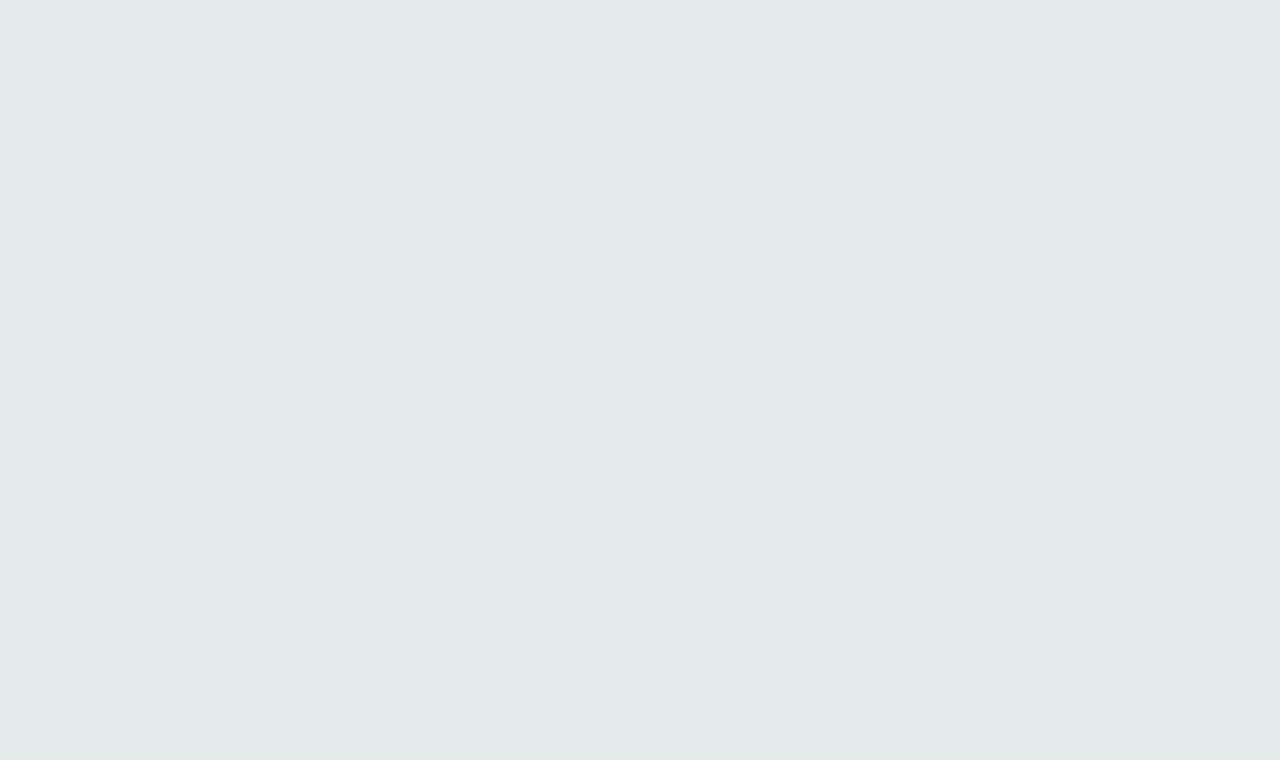
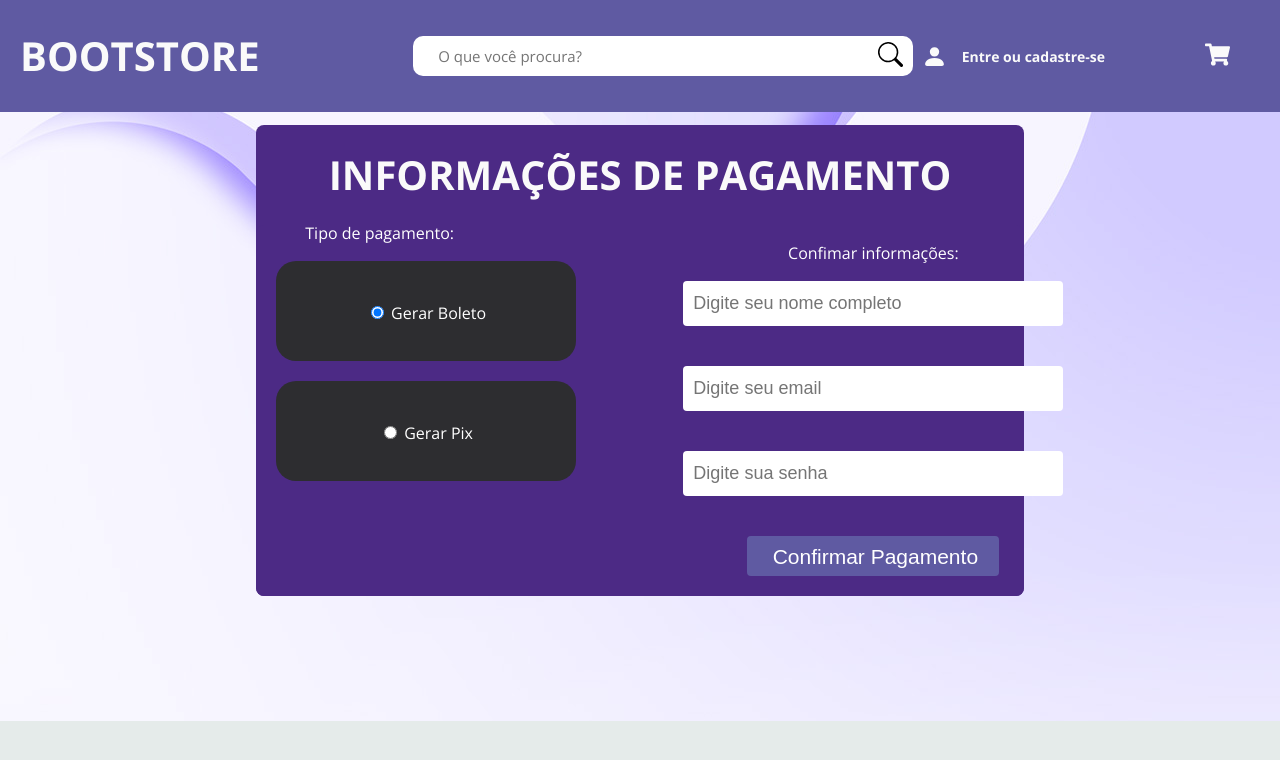
Before and after one commit to Ranbut/projeto15-boot_store-front, a React (Create React App) app: page /checkout in a window 1280 px wide. Shown: the top 760 px of the page. Built offline with nearby package versions, Linux system fonts and the light colour scheme.

Commit message:
feat: Checkout layout

```diff
--- a/src/components/Checkout/Checkout.js
+++ b/src/components/Checkout/Checkout.js
@@ -1,3 +1,33 @@
+import { CheckoutBody, FormContainer, Container, Confirm, MethodPayment, PaymentType, PaymentInfo, InputForm } from "./styles"
+import Header from "../Header"
+
 export default function Checkout(){
-
+    return(
+    <>
+        <Header/>
+        <CheckoutBody>
+            <Container>
+                    <h1>Informações de pagamento</h1>
+                    <FormContainer>
+                    <MethodPayment>
+                            <h4>Tipo de pagamento:</h4>
+                            <PaymentType>
+                                <input type="radio" value="boleto" name="boleto" defaultChecked={true} /> Gerar Boleto
+                            </PaymentType>
+                            <PaymentType>
+                                <input type="radio" value="pix" name="pix" /> Gerar Pix
+                            </PaymentType>
+                        </MethodPayment>
+                        <PaymentInfo>
+                            <p>Confimar informações:</p>
+                            <InputForm type="name" placeholder="Digite seu nome completo" name="nome" value="" focus required />
+                            <InputForm type="email" placeholder="Digite seu email" name="email" value="" focus required />
+                            <InputForm type="password" placeholder="Digite sua senha" name="password" value="" focus required />
+                            <Confirm type="submit">Confirmar Pagamento</Confirm>
+                        </PaymentInfo>
+                    </FormContainer>
+                </Container>
+        </CheckoutBody>
+    </>
+    )
 }
--- a/src/components/Checkout/styles.js
+++ b/src/components/Checkout/styles.js
@@ -0,0 +1,98 @@
+import styled from "styled-components";
+import background from "../../assets/background.jpg"
+
+export const CheckoutBody = styled.div`
+    background-image: url(${background});
+    width: 100%;
+    padding: 125px 20%;
+    font-family: 'Open Sans', sans-serif;
+`;
+
+export const Container = styled.div`
+    background: #4c2a85;
+    border-radius: 8px;
+    display: flex;
+    flex-direction: column;
+    h1{
+        text-align: center;
+        font-family: "Open Sans";
+        font-weight: 700;
+        font-size: 2.5rem;
+        padding: 30px 20px;
+        text-transform: uppercase;
+        color: #fafafa;
+    }
+`;
+
+export const FormContainer = styled.div`
+    background: #4c2a85;
+    border-radius: 8px;
+    display: flex;
+    flex-direction: row;
+    h1{
+        text-align: center;
+        font-family: "Open Sans";
+        font-weight: 700;
+        font-size: 2.5rem;
+        padding: 30px 20px;
+        text-transform: uppercase;
+        color: #fafafa;
+    }
+`;
+
+export const InputForm = styled.input`
+    border: none;
+    border-radius: 4px;
+    margin: 20px 20px;
+    width: 380px;
+    height: 45px;
+    padding-left: 10px;
+    font-size: 18px;
+    color: #c6c6c6;
+`
+
+export const MethodPayment = styled.div`
+    direction: flex;
+    flex-direction: column;
+    margin-left: 20px;
+    width: 27%;
+    h4{
+        text-align: center;
+    }
+`
+
+export const PaymentType = styled.div`
+    width: 300px;
+    height: 100px;
+    background: #2d2d30;
+    border-radius: 20px;
+    margin-top: 20px;
+    margin-bottom: 20px;
+    text-align: center;
+    input{
+        margin-top: 15%
+    }
+`
+
+export const PaymentInfo = styled.div`
+    text-align: center;
+    margin-left: 180px;
+
+    p{
+        margin-top: 20px
+    }
+`
+
+export const Confirm = styled.button`
+    background: #5f5aa2;
+    border: none;
+    border-radius: 4px;
+    width: 60%;
+    height: 40px;
+    padding-left: 10px;
+    font-size: 21px;
+    font-style: bold;
+    color: #fff;
+    line-height:35px;
+    margin: 20px 20px;
+`
```
